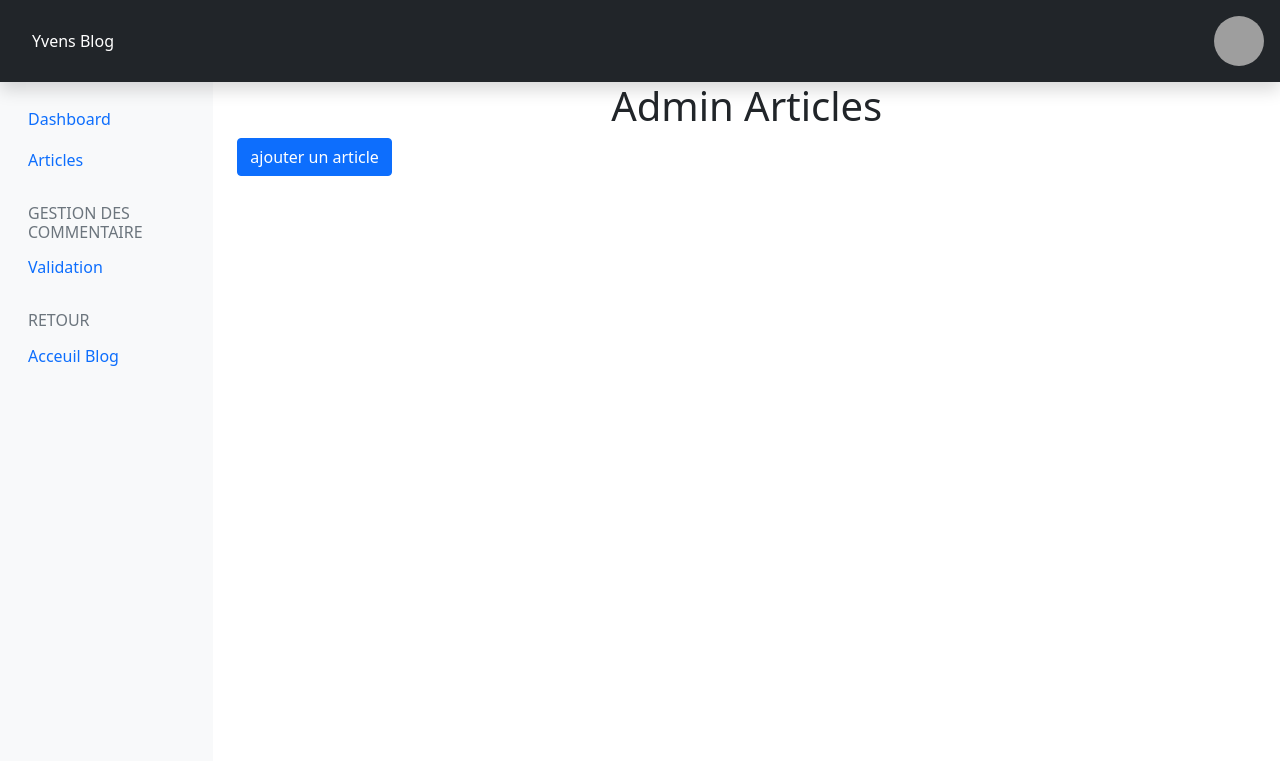
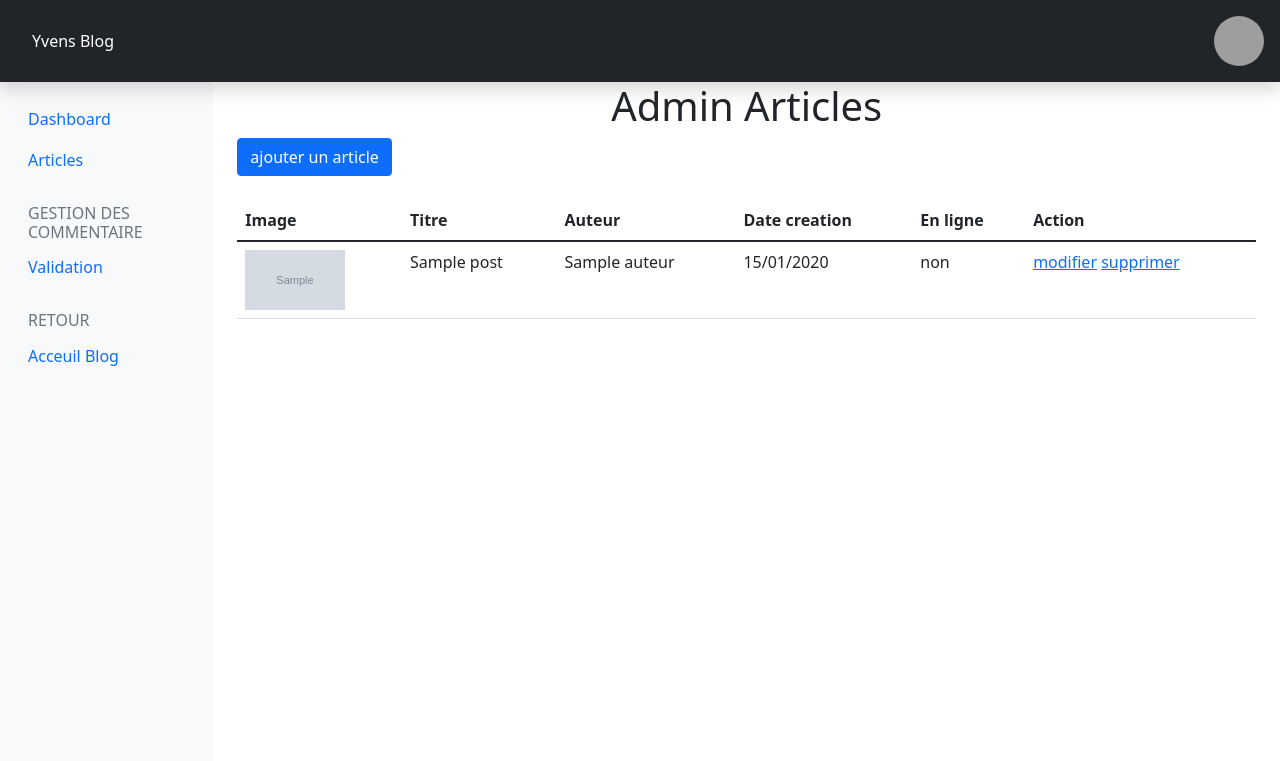
Before and after one commit to yd67/Blog-Php, a PHP site: template templates/admin/articles/index.html.twig in a window 1280 px wide. Shown: the top 761 px of the page. Run offline with PHP 8.4, Linux system fonts and the light colour scheme; the template is opened without the code that fills it: most values are stand-ins (such as "Sample title", 1, 10 or a date in 2020); grey boxes marked "Sample" are stand-in pictures; some libraries are stand-ins or nearby versions; grey boxes are pictures that could not be loaded.

Commit message:
creation de la methode update | dans la partie admin 'gestion des articles ' affichage de l'ensemble des articles

```diff
--- a/templates/admin/articles/index.html.twig
+++ b/templates/admin/articles/index.html.twig
@@ -6,10 +6,43 @@
 
 {% block body %}
 
-	<h1 class="text-center">
-		Admin Articles</h1>
-
+	<h1 class="text-center">Admin Articles</h1>
 
 	<a class="btn btn-primary" href="index.php?path=adminPost/addPost">ajouter un article</a>
 
+	<table class="table mt-4">
+		<thead class="thead-dark">
+			<tr>
+				<th scope="col">Image</th>
+				<th scope="col">Titre</th>
+				<th scope="col">Auteur</th>
+				<th scope="col">Date creation</th>
+				<th scope="col">En ligne
+				</th>
+				<th scope="col">Action</th>
+			</tr>
+		</thead>
+		<tbody>
+			{% for p in posts %}
+
+				<tr>
+					<th scope="row"><img src="../public/upload/post/{{p.image}}" width="100px" height="60px" alt=""></th>
+					<td scope="row">{{p.title}}</td>
+					<td scope="row">{{p.auteur}}</td>
+					<td scope="row">{{p.created_at|date("d/m/Y", "Europe/Paris")}}</td>
+					<td scope="row">
+						{% if p.isPublished == true %}oui
+						{% else %}
+							non
+						{% endif %}
+					</td>
+					<td scope="row">
+						<a href="">modifier</a>
+						<a href="">supprimer</a>
+					</td>
+				{% endfor %}
+			</tr>
+		</tbody>
+	</table>
+
 {% endblock %}
```
Also changed, not shown: src/Controller/Admin/AdminPostController.php (+7 -1 lines), src/Repo/MainRepository.php (+24 -0 lines), src/Repo/PostRepository.php (+8 -0 lines).
